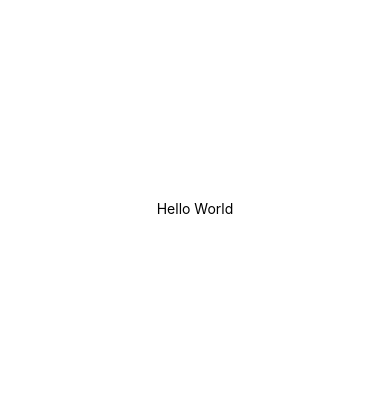
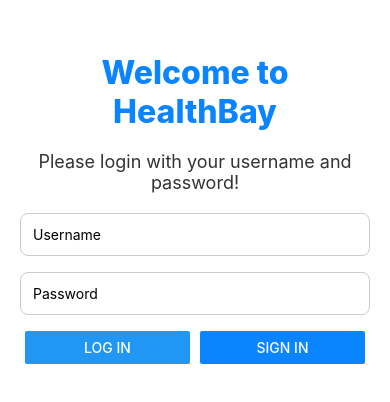
Before and after one commit to gordanliu/HealthBay, a React Native app in the folder client/: screen / in a window 390 px wide. Shown: the part 214-616 px from the top of the page. Built offline with nearby package versions, Linux system fonts and the light colour scheme.

Commit message:
Create login page screen

```diff
--- a/client/App.js
+++ b/client/App.js
@@ -1,9 +1,5 @@
-import { Text, View } from 'react-native';
+import { LoginPage } from "./src/screens/LoginPage";
 
 export default function App() {
-  return (
-    <View style={{ flex: 1, justifyContent: 'center', alignItems: 'center' }}>
-      <Text>Hello World</Text>
-    </View>
-  );
+  return <LoginPage/>
 }
--- /dev/null
+++ b/client/src/screens/LoginPage.js
@@ -0,0 +1,102 @@
+import { Text, View, StyleSheet, TextInput, Button, Alert } from 'react-native';
+import { useState } from 'react';
+export const LoginPage = () => {
+    const [username, setUsername] = useState('');
+    const [password, setPassword] = useState('');
+
+    const handleLogin = () => {
+        if (username && password) {
+            Alert.alert('Login Successful', `Welcome, ${username}!`);
+        } else {
+            Alert.alert('Error', 'Please enter both username and password');
+        }
+    };
+
+    const handleSignIn = () => {
+        Alert.alert('Sign In', 'Sign in button pressed');
+    };
+
+    return (
+        <View style={styles.container}>
+            {/* Welcome Screen */}
+            <Text style={styles.welcome}>Welcome to HealthBay</Text>
+
+            {/* Login Instruction */}
+            <Text style={styles.instruction}>
+                Please login with your username and password!
+            </Text>
+
+            <TextInput
+                style={styles.input}
+                placeholder="Username"
+                value={username}
+                onChangeText={setUsername}
+                autoCapitalize="none"
+            />
+
+            <TextInput
+                style={styles.input}
+                placeholder="Password"
+                value={password}
+                onChangeText={setPassword}
+                secureTextEntry
+            />
+
+            {/* Horizontal button row */}
+            <View style={styles.buttonRow}>
+                <View style={styles.buttonWrapper}>
+                    <Button title="Log In" onPress={handleLogin} />
+                </View>
+                <View style={styles.buttonWrapper}>
+                    <Button title="Sign In" onPress={handleSignIn} color="#0b84ff" />
+                </View>
+            </View>
+        </View>
+    )
+};
+
+const styles = StyleSheet.create({
+    container: {
+        flex: 1,
+        justifyContent: 'center',
+        alignItems: 'center',
+        padding: 20,
+    },
+    welcome: {
+        fontSize: 32,
+        fontWeight: '800',
+        marginBottom: 20,
+        textAlign: 'center',
+        color: '#0b84ff',
+    },
+    instruction: {
+        fontSize: 14, // smaller font
+        marginBottom: 20,
+        textAlign: 'center',
+        color: '#333',
+    },
+    input: {
+        width: '100%',
+        borderWidth: 1,
+        borderColor: '#ccc',
+        borderRadius: 8,
+        padding: 12,
+        marginBottom: 16,
+    },
+    buttonRow: {
+        flexDirection: 'row',
+        justifyContent: 'space-between',
+        width: '100%',
+    },
+    buttonWrapper: {
+        flex: 1,
+        marginHorizontal: 5,
+    },
+    instruction: {
+        fontSize: 18,
+        marginBottom: 20,
+        textAlign: 'center',
+        color: '#333',
+    },
+
+});
```
